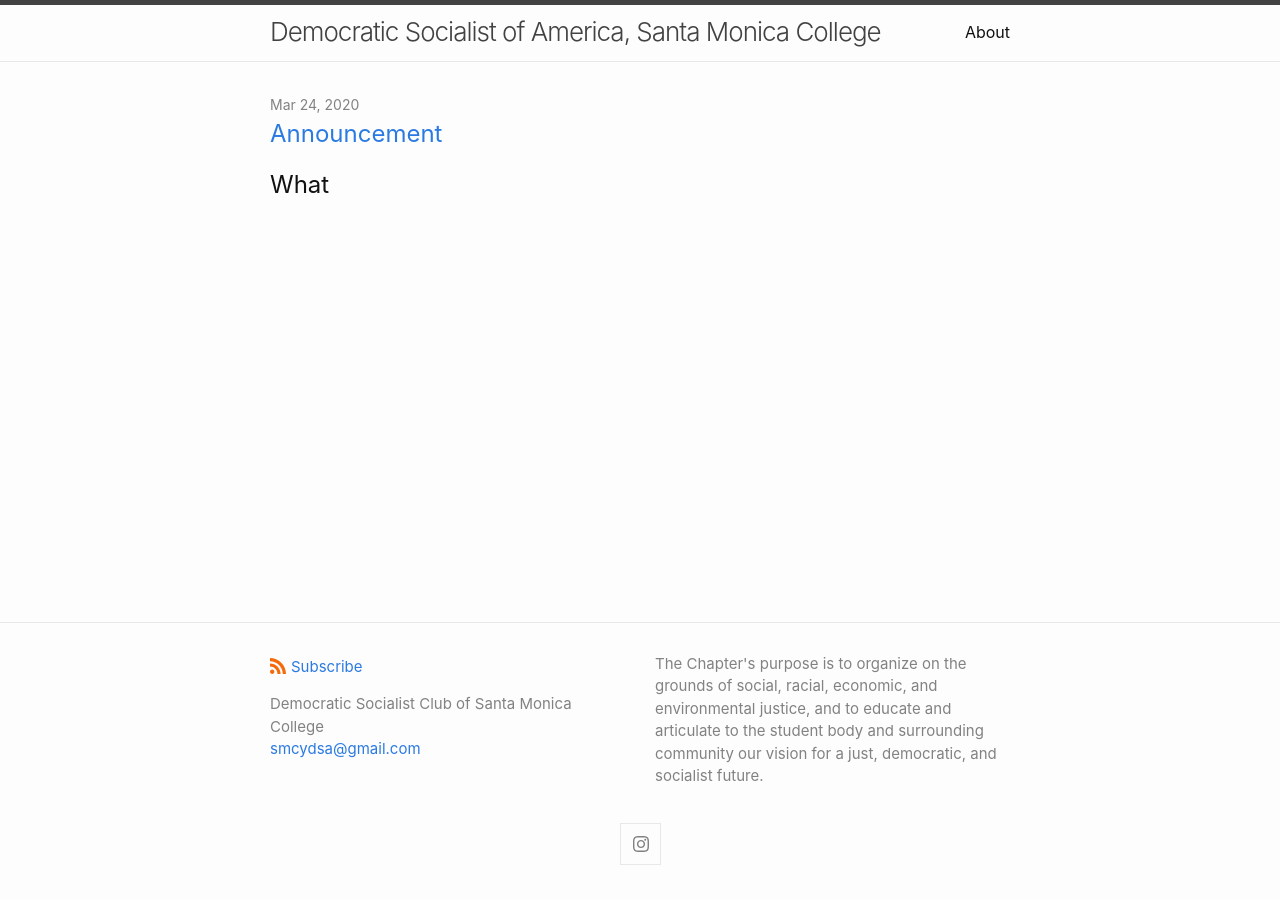
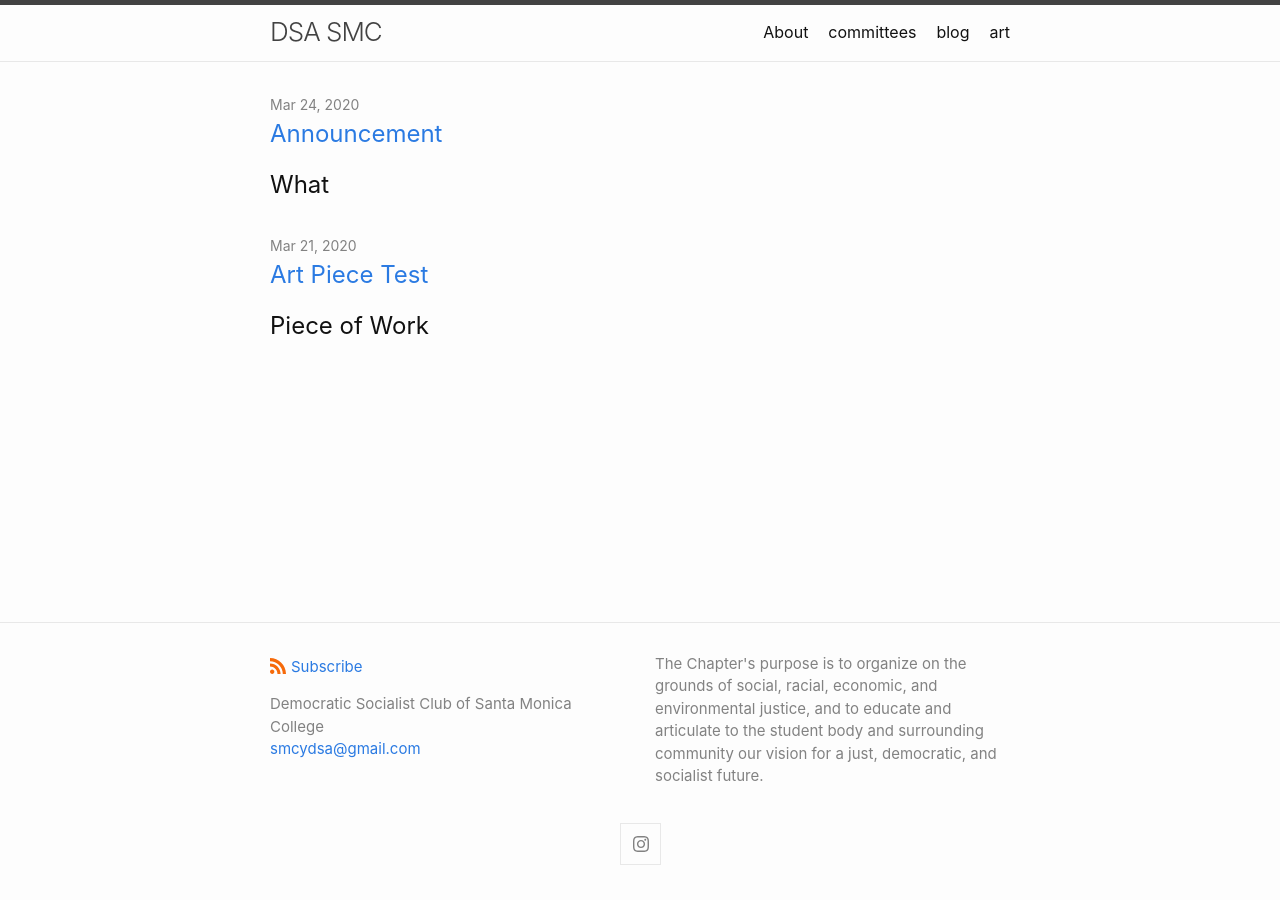
Before and after one commit to dsa-smc/dsa-smc.github.io, a Jekyll site: the page built from index.md, in a window 1280 px wide. Built offline with Jekyll 4.4.1, drawn with Linux system fonts in a browser that asks for light colours.

Commit message:
new pages
adding new pages

```diff
--- a/_config.yml
+++ b/_config.yml
@@ -18,7 +18,7 @@
 # You can create any custom variable you would like, and they will be accessible
 # in the templates via {{ site.myvariable }}.
 
-title: Democratic Socialist of America, Santa Monica College
+title: DSA SMC
 author:
   name: Democratic Socialist Club of Santa Monica College
   email: smcydsa@gmail.com
@@ -71,8 +71,11 @@ minima:
 
 # If you want to link only specific pages in your header, uncomment
 # this and add the path to the pages in order as they should show up
-#header_pages:
-# - about.md
+header_pages:
+  - about.md
+  - committees.html
+  - blog.html
+  - art.html
 
 # Build settings
 theme: minima
--- /dev/null
+++ b/_posts/2020-03-21-art_piece_test.md
@@ -0,0 +1,7 @@
+---
+layout: post
+title: "Art Piece Test"
+categories: arts
+---
+
+## Piece of Work
```
Also changed, not shown: art.html (added, +16 -0 lines), blog.html (added, +15 -0 lines), committees.html (added, +16 -0 lines).
